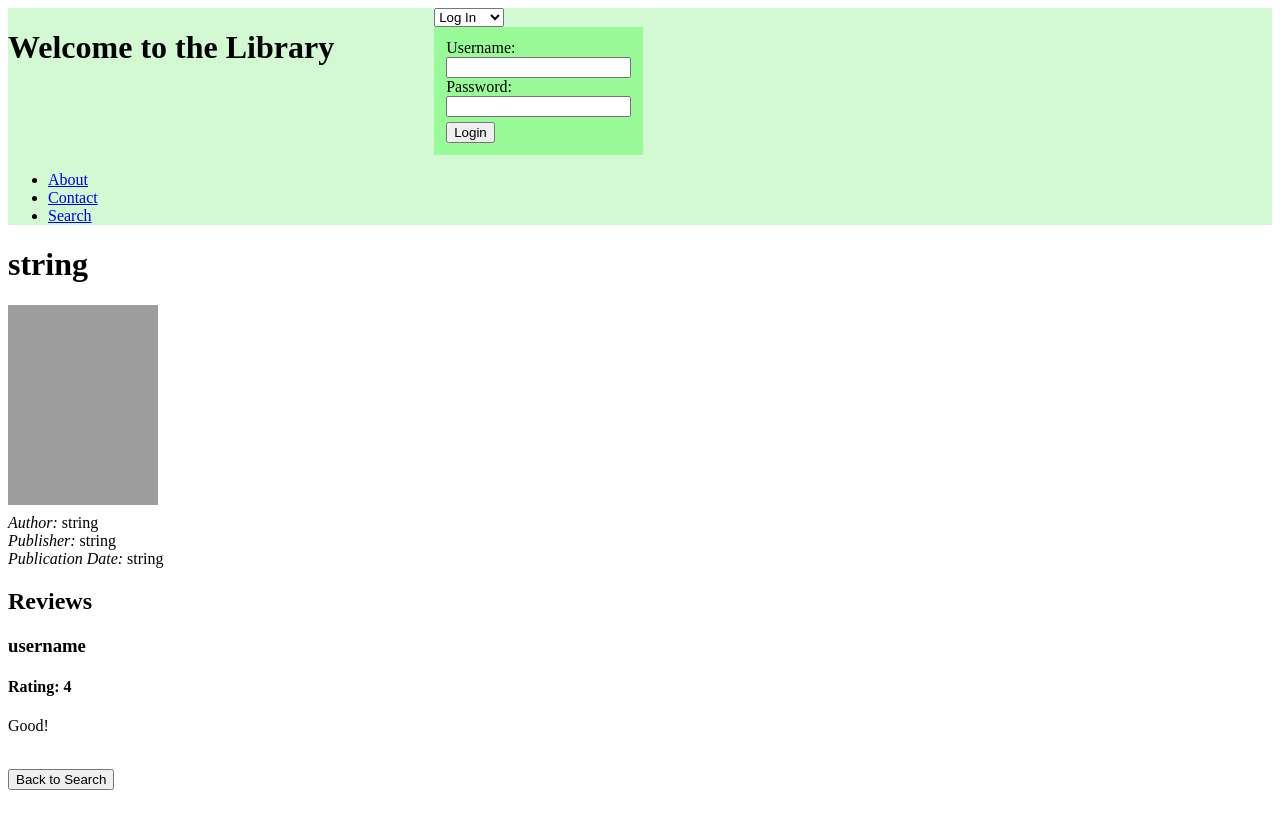
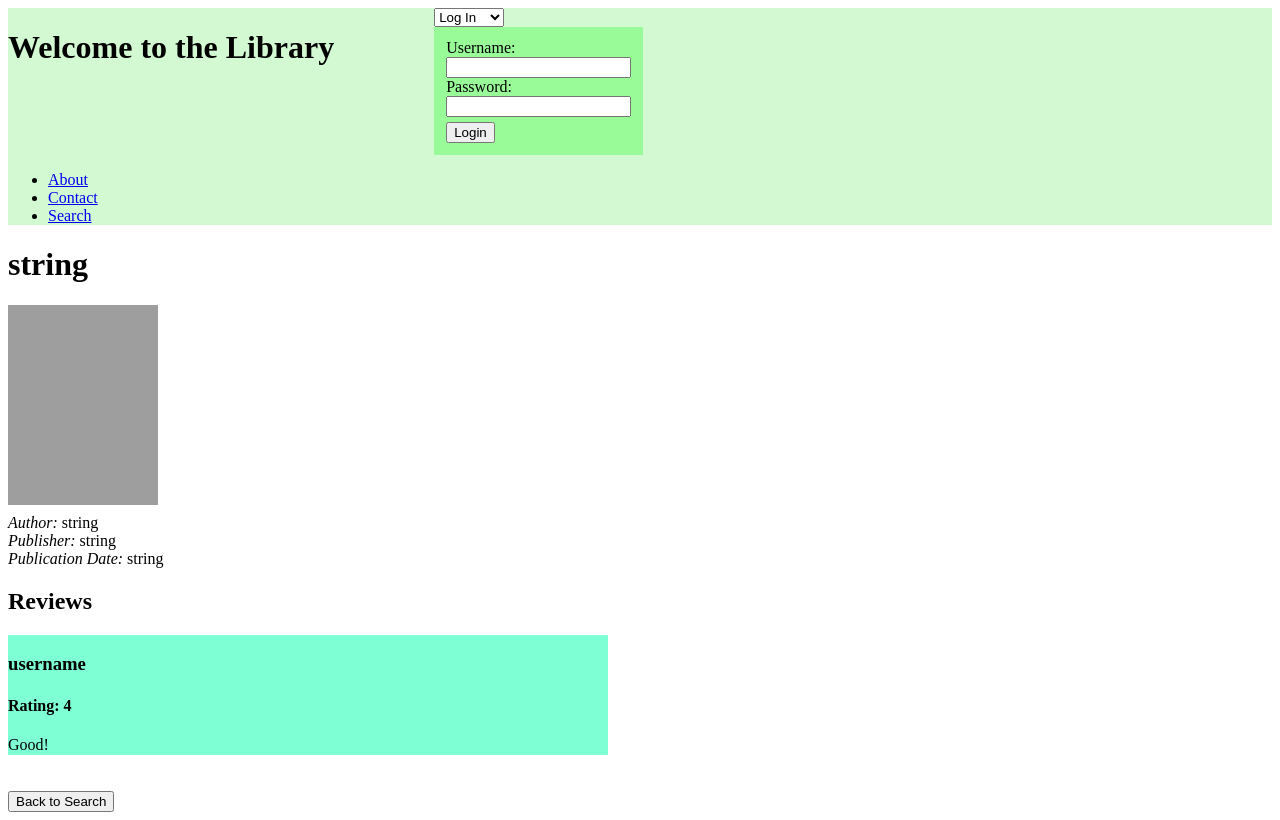
Before and after one commit to kortrk/library, an Angular app in the folder frontend/: page /details in a window 1280 px wide. Built offline with nearby package versions, Linux system fonts and the light colour scheme; grey boxes are pictures that could not be loaded.

Commit message:
improve formatting on reviews section

```diff
--- a/frontend/src/app/details-book/details-book.component.html
+++ b/frontend/src/app/details-book/details-book.component.html
@@ -3,11 +3,16 @@
 <em>Author:</em> {{book.author}}<br>
 <em>Publisher:</em> {{book.publisher}}<br>
 <em>Publication Date:</em> {{book.publisher}}<br>
-<h2>Reviews</h2>
-@for(review of reviews; track review){
-  <h3>{{review.username}}</h3>
-  <h4>Rating: {{review.rating}}</h4>
-  <p>{{review.text}}</p>
+@if(reviews.length > 0){
+  <h2>Reviews</h2>
+  <div style="overflow-y: auto; height: 120px; width: 600px; background-color: aquamarine;">
+    @for(review of reviews; track review){
+      <h3>{{review.username}}</h3>
+      <h4>Rating: {{review.rating}}</h4>
+      <p>{{review.text}}</p>
+    }
+  </div>
+  <br>
 }
 @if(!book.currentlyBorrowed()){
   <button [hidden]="!assumeLoggedIn()" [routerLink]="['/checkout', {id: book.id, title: book.title}]">
```
